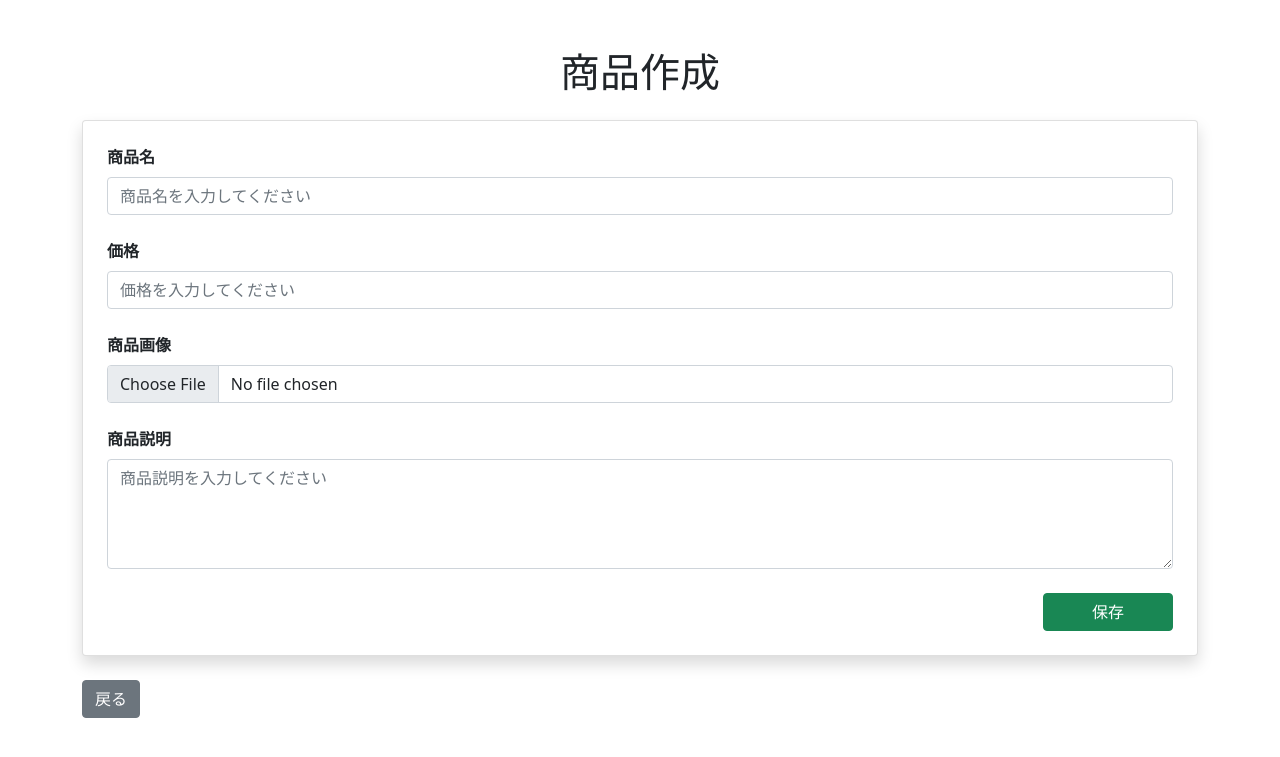
After one commit to yuyakondo333/django_ec, a Django app: template templates/admin/products/create.html in a window 1280 px wide. The commit adds this page. Shown: the top 757 px of the page. Run offline with Django 4.2, Linux system fonts and the light colour scheme; the template is opened without the code that fills it: values that come from a table or form of the project are taken from there, others are empty.

Commit message:
商品作成 バリデーション不足

```diff
--- a/admin/forms.py
+++ b/admin/forms.py
@@ -1,5 +1,8 @@
+from django import forms
+from django.forms import ModelForm
 from django.contrib.auth.forms import AuthenticationForm
 from django.core.exceptions import ValidationError
+from products.models import Product
 
 class LoginForm(AuthenticationForm):
     def __init__(self, *args, **kwargs):
@@ -21,3 +24,24 @@ class LoginForm(AuthenticationForm):
             raise ValidationError("ユーザー名とパスワードを入力してください")
 
         return clean_data
+
+
+class ProductRegisterForm(ModelForm):
+    # 商品登録画面用のフォーム
+    class Meta:
+        # 利用するモデルクラスを指定
+        model = Product
+        # 利用するモデルのフィールドを指定
+        fields = '__all__'  # モデルの全フィールドを使用
+        widgets = {
+            'name': forms.TextInput(attrs={'class': 'form-control', 'placeholder': '商品名を入力してください'}),
+            'price': forms.NumberInput(attrs={'class': 'form-control', 'placeholder': '価格を入力してください'}),
+            'image': forms.ClearableFileInput(attrs={'class': 'form-control'}),
+            'description': forms.Textarea(attrs={'class': 'form-control', 'rows': 4, 'placeholder': '商品説明を入力してください'}),
+        }
+
+    def clean_name(self):
+        name = self.cleaned_data.get('name')
+        if not name:
+            raise ValidationError("商品名を入力してください。")
+        return name
--- a/products/models.py
+++ b/products/models.py
@@ -14,7 +14,7 @@ class Product(models.Model):
     # テーブルのカラムに対応するフィールドを定義
     name = models.CharField(verbose_name='商品名', max_length=255, unique=True)
     price = models.IntegerField(verbose_name='価格', default=0)
-    image = models.URLField(verbose_name='商品画像', null=True, blank=True)
+    image = models.ImageField(verbose_name='商品画像', null=True, blank=True)
     description = models.TextField(verbose_name='商品説明', max_length=1000)
 
     # admin画面の表示内容
--- /dev/null
+++ b/templates/admin/products/create.html
@@ -0,0 +1,62 @@
+{% extends "base.html" %}
+{% block title %}商品作成{% endblock %}
+{% block content %}
+{% load static %}
+<body class="container mt-5">
+    <h1 class="text-center mb-4">商品作成</h1>
+
+    <div class="card p-4 shadow">
+        <form action="{% url 'admin:product_create' %}" method="post" enctype="multipart/form-data" class="needs-validation" novalidate>
+            {% csrf_token %}
+
+            <div class="mb-4">
+                <label for="id_name" class="form-label fw-bold">商品名</label>
+                <input type="text" name="name" class="form-control {% if form.name.errors %}is-invalid{% endif %}" placeholder="商品名を入力してください" {% if form.is_bound %}value="{{ form.name.value }}"{% endif %} required>
+                {% if form.name.errors %}
+                    <div class="invalid-feedback">
+                        {{ form.name.errors|join:", " }}
+                    </div>
+                {% endif %}
+            </div>
+
+            <div class="mb-4">
+                <label for="id_price" class="form-label fw-bold">価格</label>
+                <input type="number" name="price" class="form-control {% if form.price.errors %}is-invalid{% endif %}" placeholder="価格を入力してください" {% if form.is_bound %}value="{{ form.price.value }}"{% endif %} required>
+                {% if form.price.errors %}
+                    <div class="invalid-feedback">
+                        {{ form.price.errors|join:", " }}
+                    </div>
+                {% endif %}
+            </div>
+
+            <div class="mb-4">
+                <label for="id_image" class="form-label fw-bold">商品画像</label>
+                <input type="file" name="image" class="form-control {% if form.image.errors %}is-invalid{% endif %}" {% if form.is_bound %}value="{{ form.image.value }}"{% endif %}>
+                {% if form.image.errors %}
+                    <div class="invalid-feedback">
+                        {{ form.image.errors|join:", " }}
+                    </div>
+                {% endif %}
+            </div>
+
+            <div class="mb-4">
+                <label for="id_description" class="form-label fw-bold">商品説明</label>
+                <textarea name="description" class="form-control {% if form.description.errors %}is-invalid{% endif %}" rows="4" placeholder="商品説明を入力してください" required>{% if form.is_bound %}{{ form.description.value }}{% endif %}</textarea>
+                {% if form.description.errors %}
+                    <div class="invalid-feedback">
+                        {{ form.description.errors|join:", " }}
+                    </div>
+                {% endif %}
+            </div>
+
+            <div class="d-flex justify-content-end">
+                <button type="submit" class="btn btn-success px-5">保存</button>
+            </div>
+        </form>
+    </div>
+
+    <div class="mt-4">
+        <a href="{% url 'admin:product_index' %}" class="btn btn-secondary">戻る</a>
+    </div>
+</body>
+{% endblock %}
--- a/templates/admin/products/detail.html
+++ b/templates/admin/products/detail.html
@@ -12,7 +12,7 @@
                 <div>
                     <h5 class="text-muted">商品画像</h5>
                     {% if product_detail.image %}
-                        <img src="{{ product_detail.image }}" alt="{{ product_detail.name }}" class="img-fluid rounded" style="max-width: 100%; height: auto;">
+                        <img src="{{ product_detail.image.url }}" alt="{{ product_detail.name }}" class="img-fluid rounded" style="max-width: 100%; height: auto;">
                     {% else %}
                         <p class="text-muted">画像はありません。</p>
                     {% endif %}
```
Also changed, not shown: admin/views.py (+10 -2 lines), products/fixtures/products_data.json (+8 -8 lines), products/migrations/0003_alter_product_options_alter_product_image.py (added), products/migrations/0004_alter_product_image.py (added), products/migrations/0005_alter_product_image.py (added), products/migrations/0006_alter_product_image.py (added), products/migrations/0007_alter_product_image.py (added), products/migrations/0008_alter_product_image.py (added).
